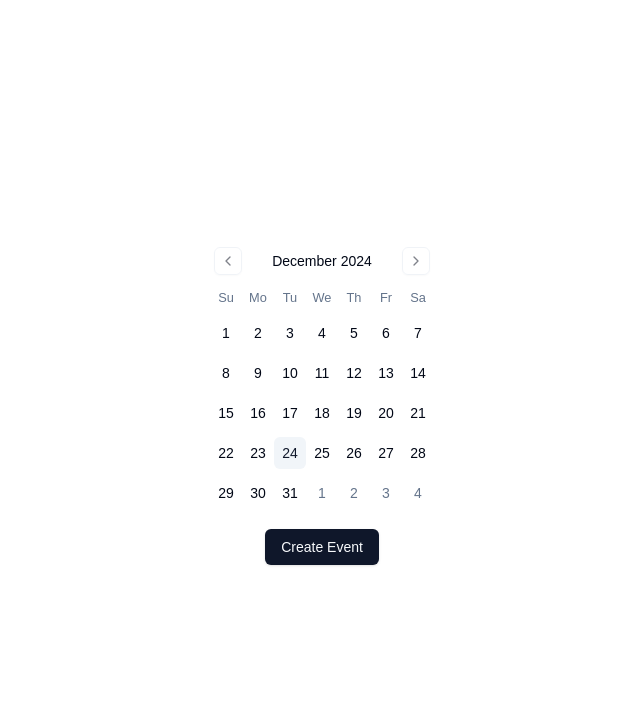
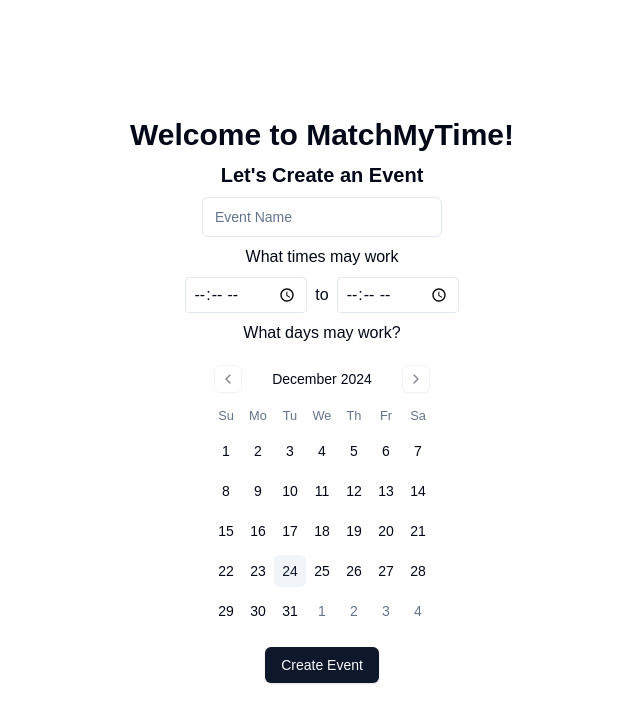
Before and after one commit to grantjohnson2/MatchMyTime2, a Next.js app: page / in a window 1280 px wide. Shown: the top 722 px of the page, without its empty margins (318-958 px from the left). Built offline with nearby package versions, Linux system fonts and the light colour scheme.

Commit message:
added some more basic components on main page

```diff
--- a/app/globals.css
+++ b/app/globals.css
@@ -1,6 +1,6 @@
 @tailwind base;
-@tailwind components;
-@tailwind utilities;
+  @tailwind components;
+  @tailwind utilities;
 
 body {
   font-family: Arial, Helvetica, sans-serif;
--- a/app/page.tsx
+++ b/app/page.tsx
@@ -1,11 +1,23 @@
 import { Button } from "@/components/ui/button"
 import { Calendar } from "@/components/ui/calendar"
+import { Input } from "@/components/ui/input"
 
 export default function Home() {
   return (
     <main className="h-screen flex flex-col gap-2 justify-center items-center">
-    <Calendar></Calendar>
-    <Button>Create Event</Button>
+      <h1 className="text-3xl font-bold">Welcome to MatchMyTime!</h1>
+      <h2 className="text-xl font-semibold">Let's Create an Event</h2>
+      <Input type="text" placeholder="Event Name" className="w-60" />
+      <p>What times may work</p>
+      <div id="select-time" className="flex items-center space-x-2">
+        <input type="time" className="border rounded px-2 py-1" />
+        <p>to</p>
+        <input type="time" className="border rounded px-2 py-1" />
+      </div>
+      <p>What days may work?</p>
+      <Calendar></Calendar>
+      <Button>Create Event</Button>
     </main>
+
   );
 }
--- /dev/null
+++ b/components/ui/input.tsx
@@ -0,0 +1,25 @@
+import * as React from "react"
+
+import { cn } from "@/lib/utils"
+
+export interface InputProps
+  extends React.InputHTMLAttributes<HTMLInputElement> {}
+
+const Input = React.forwardRef<HTMLInputElement, InputProps>(
+  ({ className, type, ...props }, ref) => {
+    return (
+      <input
+        type={type}
+        className={cn(
+          "flex h-10 w-full rounded-md border border-input bg-background px-3 py-2 text-sm ring-offset-background file:border-0 file:bg-transparent file:text-sm file:font-medium placeholder:text-muted-foreground focus-visible:outline-none focus-visible:ring-2 focus-visible:ring-ring focus-visible:ring-offset-2 disabled:cursor-not-allowed disabled:opacity-50",
+          className
+        )}
+        ref={ref}
+        {...props}
+      />
+    )
+  }
+)
+Input.displayName = "Input"
+
+export { Input }
--- a/package.json
+++ b/package.json
@@ -23,7 +23,7 @@
   },
   "devDependencies": {
     "@types/node": "^20",
-    "@types/react": "^18",
+    "@types/react": "18.3.18",
     "@types/react-dom": "^18",
     "eslint": "^8",
     "eslint-config-next": "14.2.16",
```
Also changed, not shown: 1 other file (tests, documents, lock files or other folders).
